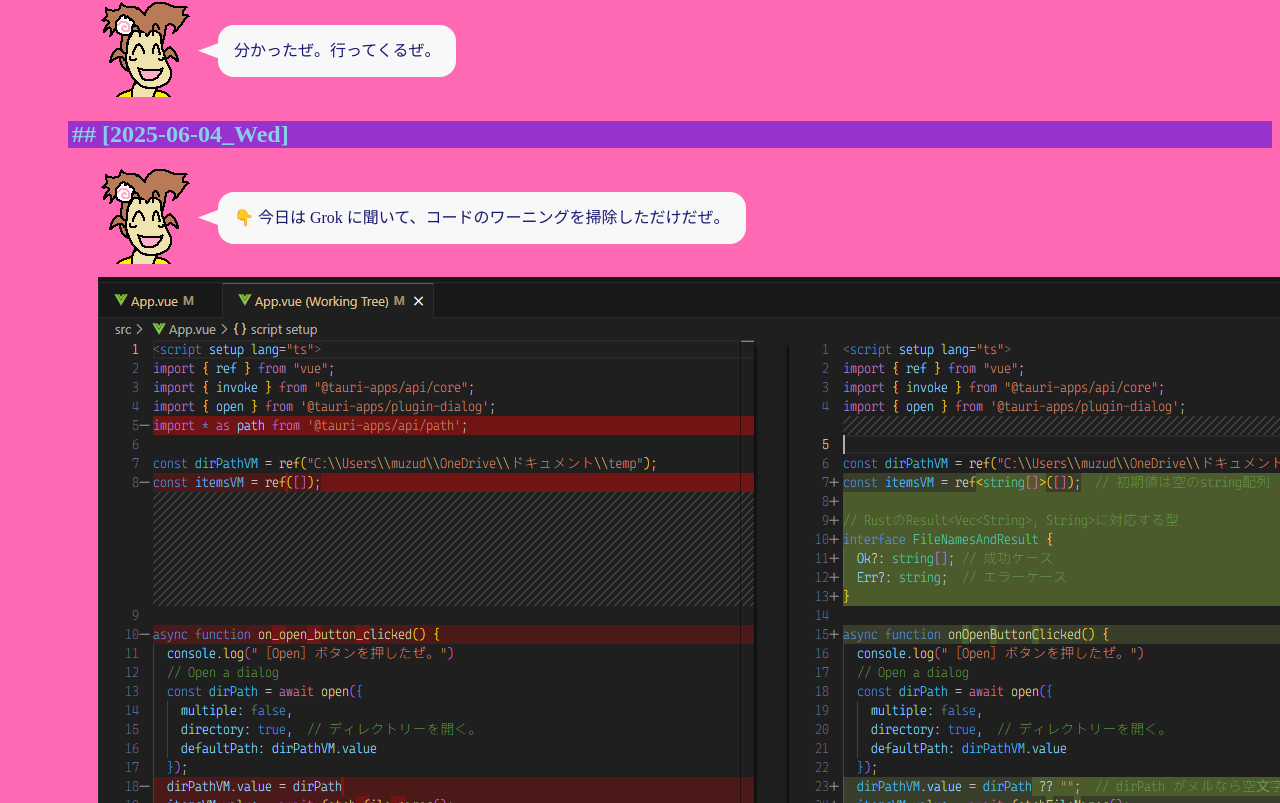
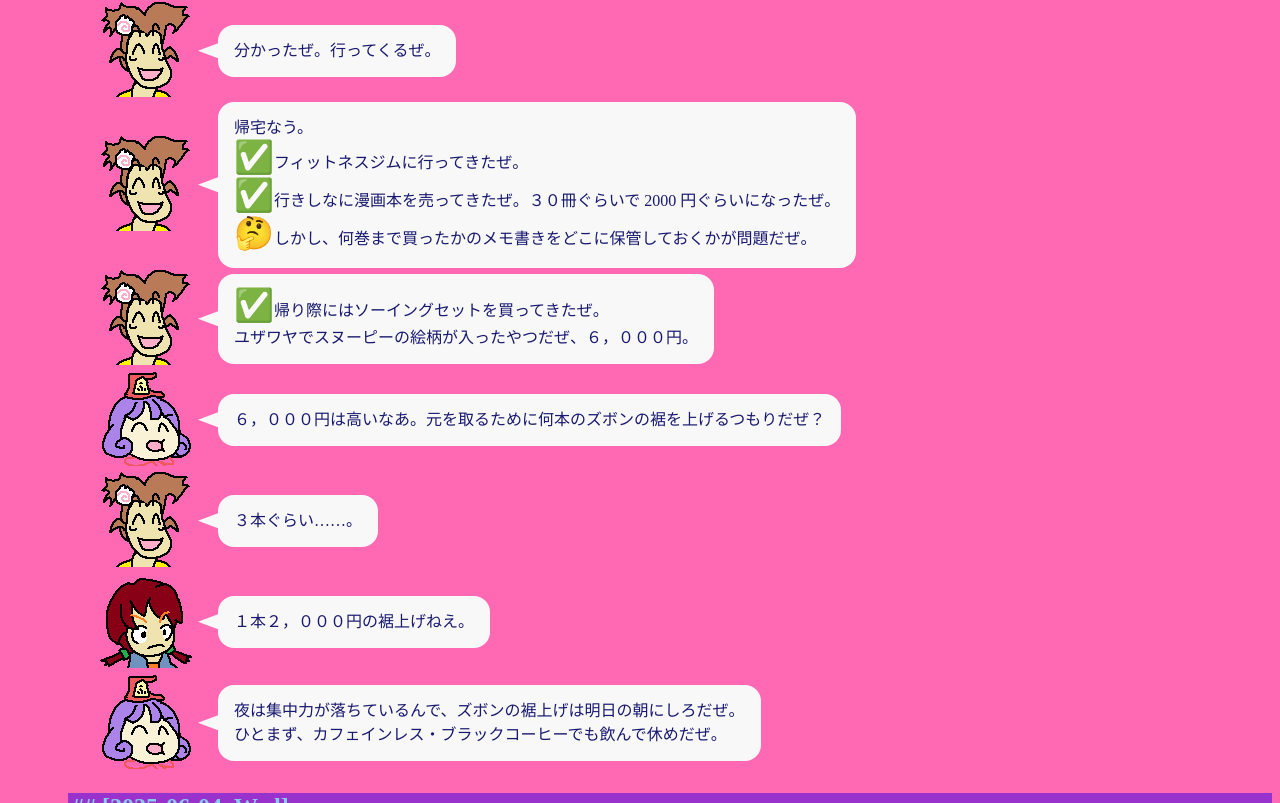
Before and after one commit to muzudho/Warabenture-2025, a Nuxt app: page / in a window 1280 px wide. Shown: the part 1597-2400 px from the top of the page. Built offline with nearby package versions, Linux system fonts and the light colour scheme.

Commit message:
ジャーナル追加。

```diff
--- a/app.vue
+++ b/app.vue
@@ -144,6 +144,65 @@
         <div class="baloon-tail"></div>
         <div class="baloon">
           分かったぜ。行ってくるぜ。
+        </div>
+      </div>
+      <div class="talk">
+        <div class="face-container">
+          <img src="@/assets/img/202506__character__01--1951-kifuwarabeNoOton-o1o2o0.png" />
+        </div>
+        <div class="baloon-tail"></div>
+        <div class="baloon">
+          帰宅なう。<br>
+          <span class="font-x2">✅</span>フィットネスジムに行ってきたぜ。<br>
+          <span class="font-x2">✅</span>行きしなに漫画本を売ってきたぜ。３０冊ぐらいで 2000 円ぐらいになったぜ。<br>
+          <span class="font-x2">🤔</span>しかし、何巻まで買ったかのメモ書きをどこに保管しておくかが問題だぜ。
+        </div>
+      </div>
+      <div class="talk">
+        <div class="face-container">
+          <img src="@/assets/img/202506__character__01--1951-kifuwarabeNoOton-o1o2o0.png" />
+        </div>
+        <div class="baloon-tail"></div>
+        <div class="baloon">
+          <span class="font-x2">✅</span>帰り際にはソーイングセットを買ってきたぜ。<br>
+          ユザワヤでスヌーピーの絵柄が入ったやつだぜ、６，０００円。
+        </div>
+      </div>
+      <div class="talk">
+        <div class="face-container">
+          <img src="@/assets/img/202506__character__01--2013-kifuwarabe-o1o1o0.png" />
+        </div>
+        <div class="baloon-tail"></div>
+        <div class="baloon">
+          ６，０００円は高いなあ。元を取るために何本のズボンの裾を上げるつもりだぜ？
+        </div>
+      </div>
+      <div class="talk">
+        <div class="face-container">
+          <img src="@/assets/img/202506__character__01--1951-kifuwarabeNoOton-o1o2o0.png" />
+        </div>
+        <div class="baloon-tail"></div>
+        <div class="baloon">
+          ３本ぐらい……。
+        </div>
+      </div>
+      <div class="talk">
+        <div class="face-container">
+          <img src="@/assets/img/202506__character__01--2025-hiyoko-o1o1o0.png" />
+        </div>
+        <div class="baloon-tail"></div>
+        <div class="baloon">
+          １本２，０００円の裾上げねえ。
+        </div>
+      </div>
+      <div class="talk">
+        <div class="face-container">
+          <img src="@/assets/img/202506__character__01--2013-kifuwarabe-o1o1o0.png" />
+        </div>
+        <div class="baloon-tail"></div>
+        <div class="baloon">
+          夜は集中力が落ちているんで、ズボンの裾上げは明日の朝にしろだぜ。<br>
+          ひとまず、カフェインレス・ブラックコーヒーでも飲んで休めだぜ。
         </div>
       </div>
     </div>
```
